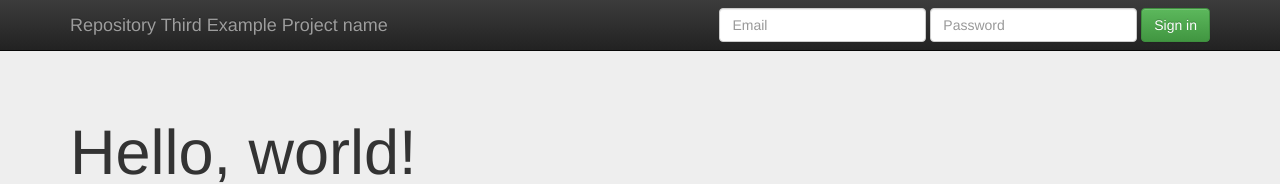
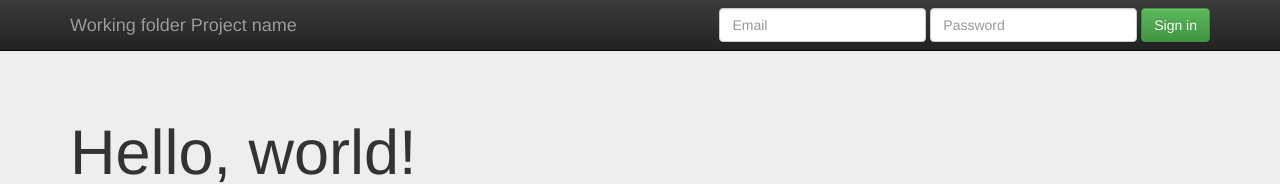
Before and after one commit to mallareddyganji/initializr, a plain HTML site: page index.html in a window 1280 px wide. Shown: the top 184 px of the page. Drawn offline with nearby package versions, Linux system fonts and the light colour scheme.

Commit message:
Updating index page after compare section

```diff
--- a/index.html
+++ b/index.html
@@ -6,7 +6,7 @@
     <head>
         <meta charset="utf-8">
         <meta http-equiv="X-UA-Compatible" content="IE=edge,chrome=1">
-        <title>Repository Third Example</title>
+        <title>Working folder Example</title>
         <meta name="description" content="">
         <meta name="viewport" content="width=device-width, initial-scale=1">
         <link rel="apple-touch-icon" href="apple-touch-icon.png">
@@ -36,7 +36,7 @@
             <span class="icon-bar"></span>
             <span class="icon-bar"></span>
           </button>
-          <a class="navbar-brand" href="#">Repository Third Example Project name</a>
+          <a class="navbar-brand" href="#">Working folder Project name</a>
         </div>
         <div id="navbar" class="navbar-collapse collapse">
           <form class="navbar-form navbar-right" role="form">
```
